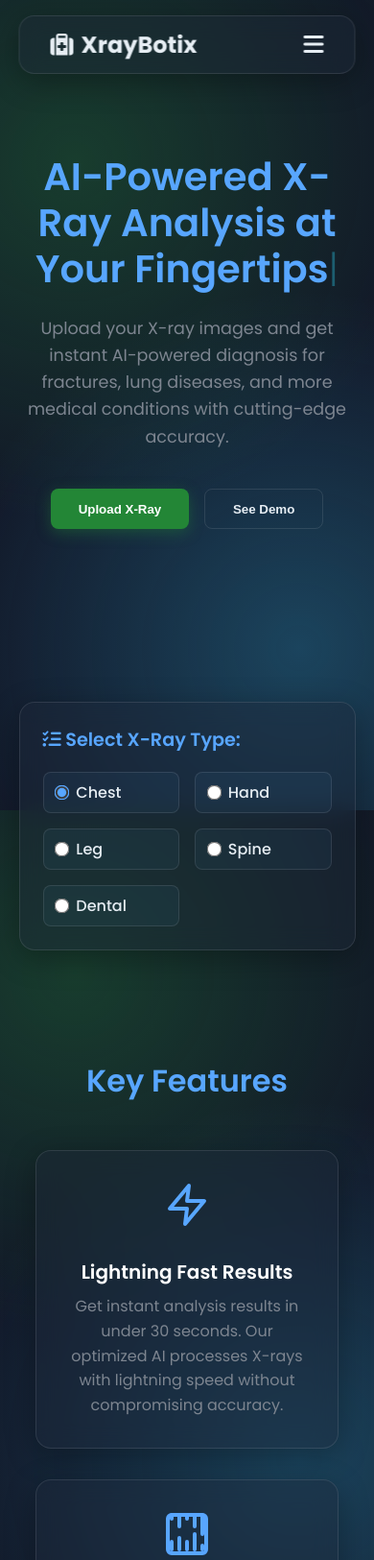
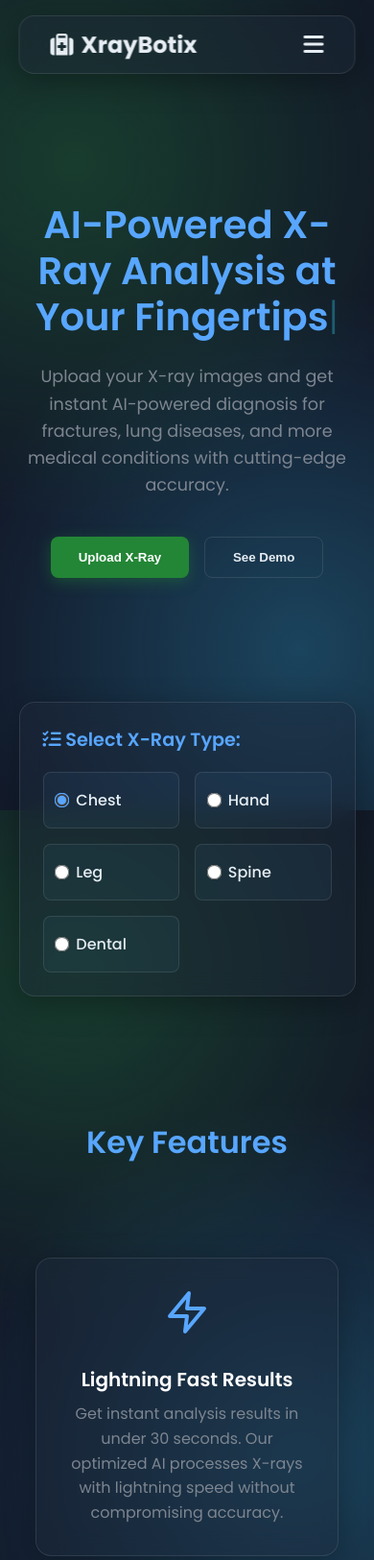
Before and after one commit to Err-rr/XrayBotix, a plain HTML site: page index.html in a window 390 px wide. Shown: the top 1625 px of the page at 96% size. Drawn offline with Linux system fonts and the light colour scheme.

Commit message:
some responsiveness adjustments

```diff
--- a/index.html
+++ b/index.html
@@ -112,7 +112,8 @@
         h2 {
             text-align: center;
             font-size: 2.25rem;
-            margin-bottom: 3rem;
+            margin-top: 4rem;
+            margin-bottom: 6rem;
             color: #58a6ff;
         }
 
@@ -324,12 +325,12 @@
 
         /* --- Hero Section --- */
         .hero {
-            padding-top: 160px;
+            padding-top: 169px;
             min-height: auto;
             height: auto;
             display: flex;
             flex-direction: column;
-            justify-content: flex-start;
+            justify-content: center;
             align-items: center;
             text-align: center;
             animation: fadeInUp 0.55s ease forwards;
@@ -345,7 +346,7 @@
             display: flex;
             gap: 1rem;
             margin-top: 1rem;
-            margin-bottom: 1.5rem;
+            margin-bottom: 0rem;
         }
 
         .btn {
@@ -430,7 +431,7 @@
             gap: 0.5rem;
             background: rgba(88, 166, 255, 0.05);
             border: 1px solid var(--border-color);
-            padding: 0.5rem 0.8rem;
+            padding: 1rem 0.8rem;
             border-radius: 0.5rem;
             transition: all 0.3s ease;
             cursor: pointer;
@@ -458,11 +459,11 @@
         }
 
         #features.container {
-            padding: 96px 0 48px 0;
+            padding: 48px 0 0px 0;
         }
 
         #how-it-works.container {
-            padding: 48px 0 96px 0;
+            padding: 48px 0 0 0;
         }
 
         .features-grid {
@@ -642,7 +643,7 @@
             border-top: 1px solid var(--border-color);
             box-shadow: 0 -4px 30px rgba(0, 0, 0, 0.3);
             border-radius: 1rem 1rem 0 0;
-            margin-top: 6rem;
+            margin-top: 2rem;
         }
 
         .footer-content {
```
